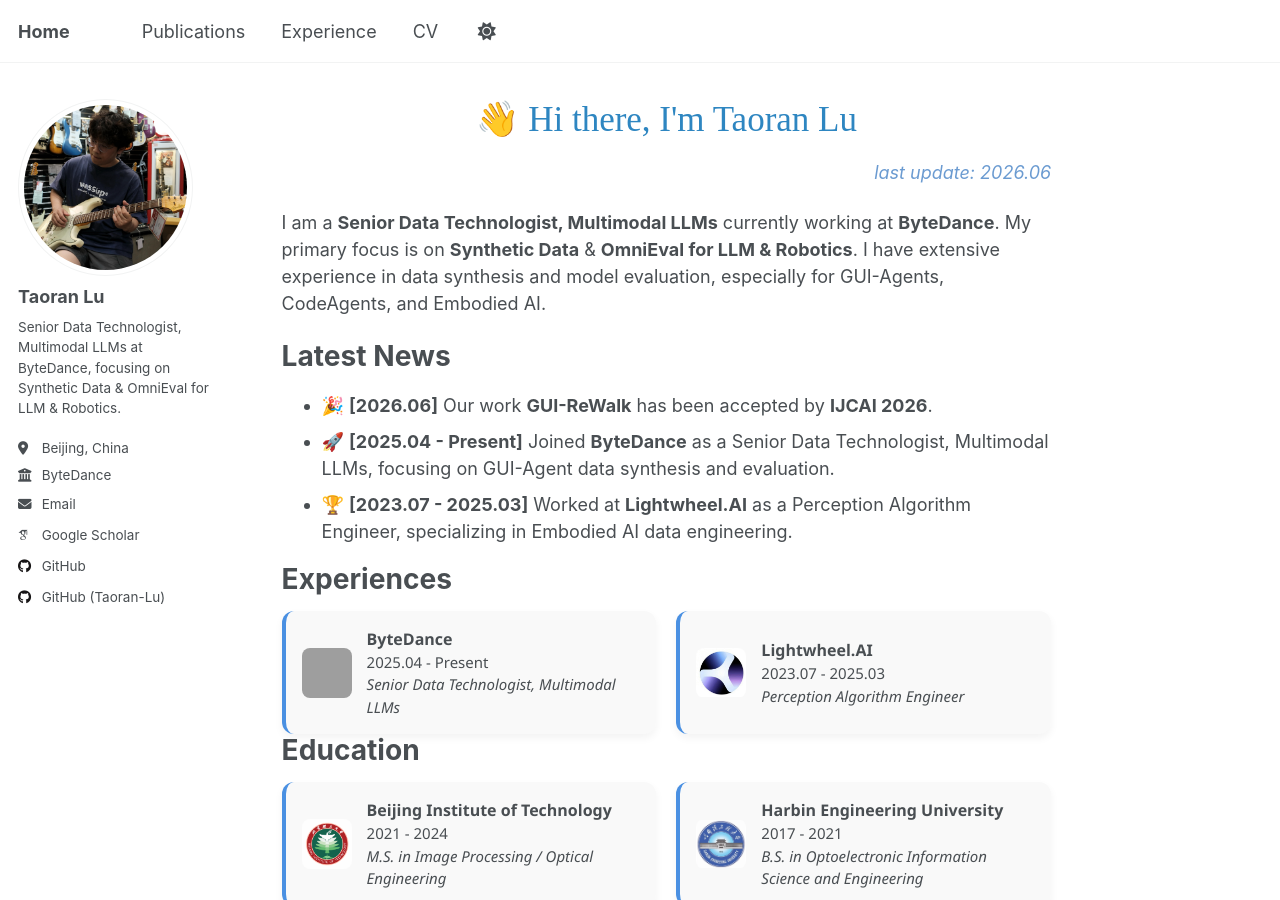
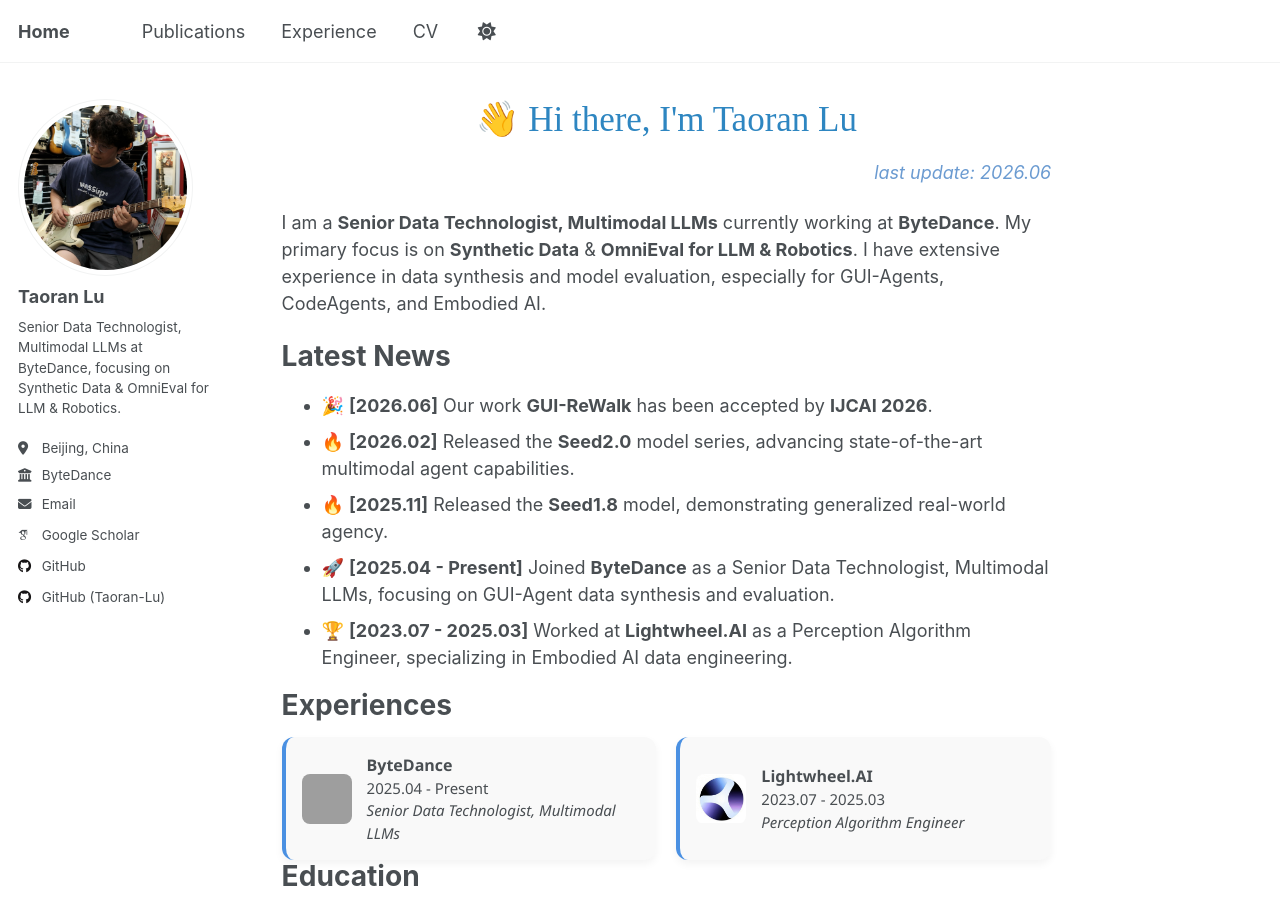
Before and after one commit to Colourent/Colourent.github.io, a Jekyll site: the page built from _pages/about.md, in a window 1280 px wide and 900 px high. Built offline with Jekyll 4.4.1, drawn with Linux system fonts in a browser that asks for light colours; some web fonts are replaced; a script that is not in the unit is left out; some of the changed text lies outside the part shown; grey boxes are pictures that could not be loaded.

Commit message:
Update Latest News: add Seed1.8 and Seed2.0 release announcements

```diff
--- a/_pages/about.md
+++ b/_pages/about.md
@@ -85,6 +85,8 @@ I am a **Senior Data Technologist, Multimodal LLMs** currently working at **Byte
 Latest News
 ======
 - 🎉 **[2026.06]** Our work **GUI-ReWalk** has been accepted by **IJCAI 2026**.
+- 🔥 **[2026.02]** Released the **Seed2.0** model series, advancing state-of-the-art multimodal agent capabilities.
+- 🔥 **[2025.11]** Released the **Seed1.8** model, demonstrating generalized real-world agency.
 - 🚀 **[2025.04 - Present]** Joined **ByteDance** as a Senior Data Technologist, Multimodal LLMs, focusing on GUI-Agent data synthesis and evaluation.
 - 🏆 **[2023.07 - 2025.03]** Worked at **Lightwheel.AI** as a Perception Algorithm Engineer, specializing in Embodied AI data engineering.
 
@@ -154,6 +156,7 @@ Projects & Work
 
 Publications & Technical Reports
 ======
+- 📄 **[Seed2.0 Model Card: Towards Generalized Real-World Agency](https://lf3-static.bytednsdoc.com/obj/eden-cn/lapzild-tss/ljhwZthlaukjlkulzlp/seed2/0214/Seed2.0%20Model%20Card.pdf)**
 - 📄 **[Seed1.8 Model Card: Towards Generalized Real-World Agency](https://arxiv.org/abs/2603.20633)**
 - 📄 **[UI-TARS-2 Technical Report: Advancing GUI Agent with Multi-Turn Reinforcement Learning](https://arxiv.org/abs/2509.02544)**
 - 📄 **[GUI-ReWalk: Massive Data Generation for GUI Agent via Stochastic Exploration and Intent-Aware Reasoning](https://github.com/bytedance/GUI-ReWalk)**
```
